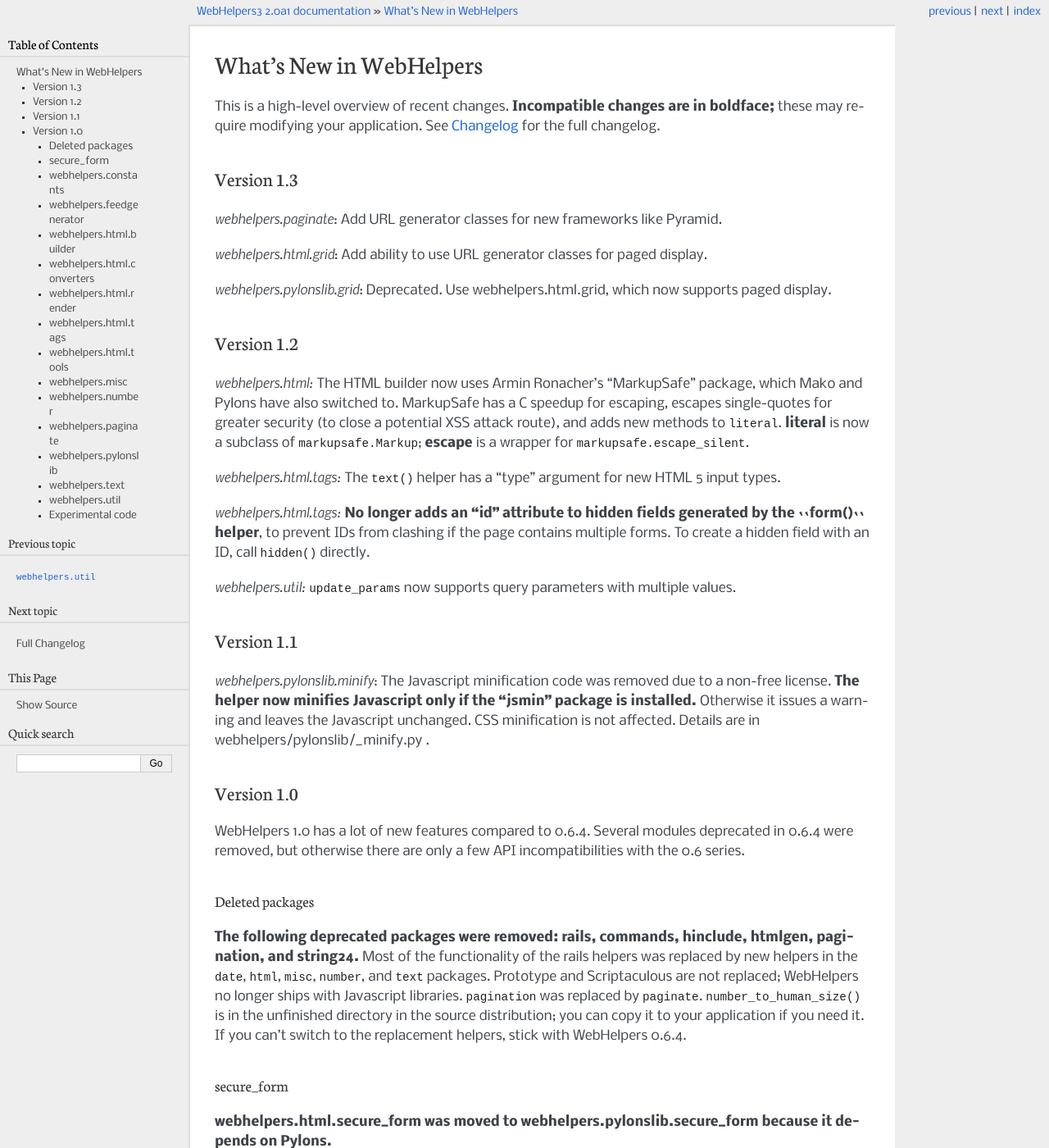
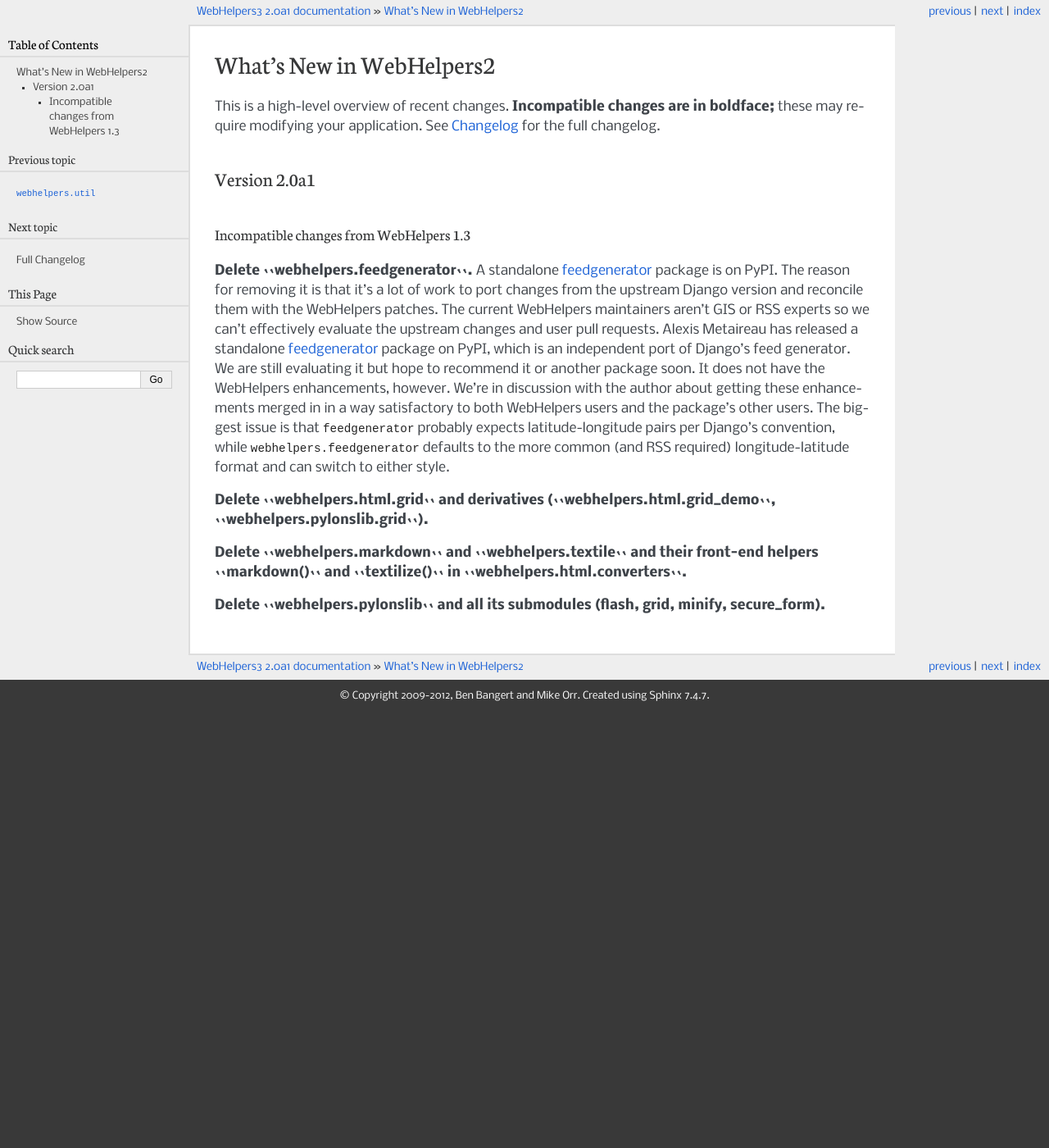
Before and after one commit to mikeorr/WebHelpers2, a Sphinx documentation site: the page built from docs/whats_new.rst, in a window 1280 px wide and 1400 px high. Shown: the whole window at 82% size. Built offline with Sphinx 7.4.7, drawn with Linux system fonts in a browser that asks for light colours; some of the changed text lies outside the part shown.

Commit message:
Document subpackage deletions.

```diff
--- a/docs/whats_new.rst
+++ b/docs/whats_new.rst
@@ -1,196 +1,38 @@
-What's New in WebHelpers
-========================
+What's New in WebHelpers2
+%%%%%%%%%%%%%%%%%%%%%%%%%
 
 This is a high-level overview of recent changes. **Incompatible changes are
 in boldface;** these may require modifying your application.  See `Changelog
 <changelog.html>`_ for the full changelog.
 
-Version 1.3
------------
+Version 2.0a1
+=============
 
-*webhelpers.paginate*: Add URL generator classes for new frameworks like
-Pyramid.
+Incompatible changes from WebHelpers 1.3
+----------------------------------------
 
-*webhelpers.html.grid*: Add ability to use URL generator classes for paged
-display.
+**Delete ``webhelpers.feedgenerator``.**  A standalone feedgenerator_ package
+is on PyPI. The reason for removing it is that it's a lot of work to port changes
+from the upstream Django version and reconcile them with the WebHelpers
+patches. The current WebHelpers maintainers aren't GIS or RSS experts so we
+can't effectively evaluate the upstream changes and user pull requests.
+Alexis Metaireau has released a standalone feedgenerator_ package on PyPI,
+which is an independent port of Django's feed generator. We are still
+evaluating it but hope to recommend it or another package soon. It does not
+have the WebHelpers enhancements, however. We're in discussion with the author
+about getting these enhancements merged in in a way satisfactory to both
+WebHelpers users and the package's other users. The biggest issue is that
+``feedgenerator`` probably expects latitude-longitude pairs per Django's
+convention, while ``webhelpers.feedgenerator`` defaults to the more common (and
+RSS required) longitude-latitude format and can switch to either style.
 
-*webhelpers.pylonslib.grid*: Deprecated. Use webhelpers.html.grid, which now
-supports paged display.
+**Delete ``webhelpers.html.grid`` and derivatives
+(``webhelpers.html.grid_demo``, ``webhelpers.pylonslib.grid``).**
 
-Version 1.2
------------
+**Delete ``webhelpers.markdown`` and ``webhelpers.textile`` and their front-end
+helpers ``markdown()`` and ``textilize()`` in ``webhelpers.html.converters``.**
 
-*webhelpers.html:* The HTML builder now uses Armin Ronacher's
-"MarkupSafe" package, which Mako and Pylons have also switched to.  MarkupSafe
-has a C speedup for escaping, escapes single-quotes for greater security (to
-close a potential XSS attack route), and adds new methods to ``literal``.
-**literal** is now a subclass of ``markupsafe.Markup``;
-**escape** is a wrapper for ``markupsafe.escape_silent``.
+**Delete ``webhelpers.pylonslib`` and all its submodules (flash, grid, minify,
+secure_form).**
 
-*webhelpers.html.tags:* The ``text()`` helper has a "type" argument for new
-HTML 5 input types.
-
-*webhelpers.html.tags:* **No longer adds an "id" attribute to hidden fields
-generated by the ``form()`` helper**, to prevent IDs from clashing if the page
-contains multiple forms. To create a hidden field with an ID, call ``hidden()``
-directly.
-
-*webhelpers.util:* ``update_params`` now supports query parameters with
-multiple values.
-
-Version 1.1
------------
-
-*webhelpers.pylonslib.minify*: The Javascript minification code was removed
-due to a non-free license. **The helper now minifies Javascript only if the
-"jsmin" package is installed.**  Otherwise it issues a warning and leaves the
-Javascript unchanged. CSS minification is not affected. Details are in
-webhelpers/pylonslib/_minify.py .
-
-Version 1.0
------------
-
-WebHelpers 1.0 has a lot of new features compared to 0.6.4. Several modules
-deprecated in 0.6.4 were removed, but otherwise there are only a few API
-incompatibilities with the 0.6 series.
-
-Deleted packages
-++++++++++++++++
-
-**The following deprecated packages were removed: rails, commands, hinclude,
-htmlgen, pagination, and string24.** Most of the functionality of the rails
-helpers was replaced by new helpers in the ``date``, ``html``, ``misc``,
-``number``, and ``text`` packages. Prototype and Scriptaculous are not
-replaced; WebHelpers no longer ships with Javascript libraries.  ``pagination``
-was replaced by ``paginate``.  ``number_to_human_size()`` is in the unfinished
-directory in the source distribution; you can copy it to your application if
-you need it.  If you can't switch to the replacement helpers,
-stick with WebHelpers 0.6.4.
-
-secure_form
-+++++++++++
-
-**webhelpers.html.secure_form was moved to
-webhelpers.pylonslib.secure_form because it depends on Pylons.**
-
-webhelpers.constants
-++++++++++++++++++++
-
-**uk_counties() now returns tuples rather than strings.**
-
-webhelpers.feedgenerator
-++++++++++++++++++++++++
-
-``webhelpers.feedgenerator`` was upgraded to the Django original (December 2009
-version), and the "Geo" classes were added for geographical (GIS) feeds.
-Points are latitude/longitude by default, but there's a flag if your data is
-longitude first (as Django is). A ``Geometry`` class was reverse engineered for
-other geometries, but it's untested.  Add a "published" property for Atom
-feeds.
-
-webhelpers.html.builder
-+++++++++++++++++++++++
-
-New method for producing CDATA sections.  The basic tag builders have a ``_nl``
-flag to add a newline between content elements and after the tag for
-readability.
-
-webhelpers.html.converters
-++++++++++++++++++++++++++
-
-``markdown()`` adds an argument to choose a Markdown implementation.
-The Markdown included in WebHelpers will remain at version 1.7, but Markdown
-2.x is available on PyPI, and a separate implementation confusingly called
-"Markdown2" is also available on PyPI.
-
-webhelpers.html.render
-++++++++++++++++++++++
-
-New helpers to render HTML to text, and to sanitize user input by stripping
-HTML tags.
-
-webhelpers.html.tags
-++++++++++++++++++++
-
-New helpers to add CSS classes to a tag
-programmatically, to support option groups in <select> tags, and to generate
-<!doctype> and <?xml ?> declarations.
-
-``image()`` can calculate the width and height of an image automatically, using
-either the Python Imaging Library (PIL) or a pure Python algorithm in
-``webhelpers.media``.
-
-``form()`` puts its hidden "_method" field in a <div> for
-XHTML compliance, and the ``hidden()`` helper has a magic ID attribute to match
-the other helpers.
-
-webhelpers.html.tools
-+++++++++++++++++++++
-
-Ported ``js_obfuscate()`` from the old rails helpers.
-
-``highlight()`` adds new arguments for flexibility, and
-is reimplemented using the HTML builder. **The 'highlighter' argument is
-deprecated.**
-
-webhelpers.misc
-+++++++++++++++
-
-New helpers to flatten nested lists and tuples, and to
-gather all the subclasses of a specified class. There's an exception
-``OverwriteError``, a ``DeclarativeException`` class for making your own
-exceptions with constant messages, and a ``deprecate`` function.
-
-webhelpers.number
-+++++++++++++++++
-``format_data_size()`` and its derivatives ``format_byte_size()`` and
-``format_bit_size()`` provide a convenient way to display numbers using SI
-units ("1.2 kilobytes", "1.2 kB", "1.0 KiB").
-
-webhelpers.paginate
-+++++++++++++++++++
-
-``webhelpers.paginate`` has a new algorithm for generating URLs for page links,
-has some enhancements for Javascript, works with all versions of SQLAlchemy 0.4
-and higher, and has a presliced list option.
-
-On Pylons it will use ``pylons.url.current`` as the URL generator, or fall back
-to ``routes.url_for`` if that is not available. You can also pass a callback
-function to the constructor to implement a custom generator. If none of these
-are available, you'll get a ``NotImplementedError``. Previous versions of
-WebHelpers (through 1.0b5) used ``routes.url_for`` unconditionally, but that
-function is deprecated and is not supported in Pylons 1.x.
-
-webhelpers.pylonslib
-++++++++++++++++++++
-
-``webhelpers.pylonslib`` is now a package. The ``Flash`` class accepts severity
-categories, which you can use to style more severe messages differently. **The
-session structure is different, so delete existing HTTP sessions when
-upgrading.**
-
-webhelpers.text
-++++++++++++++++
-
-``webhelpers.text`` adds a suite of helpers from Ruby's stringex package to
-convert strings to URL-friendly format, and to remove inconvenient accents from
-characters, etc.
-
-webhelpers.util
-+++++++++++++++
-
-New helper to update the query parameters in a URL.
-
-Experimental code
-+++++++++++++++++
-
-``webhelpers.html.grid`` and ``webhelpers.pylonslib.grid`` contain helpers to
-make an HTML table from a list of objects such as database records. It has
-a demo program and an optional stylesheet.  It's "experimental" because the
-docs aren't very clear and the API could maybe do with some changes.  But it works.
-
-``webhelpers.pylonslib.minify`` contains versions of ``javascript_link()`` and
-``stylesheet_link()`` that compress their files. It's experimental because
-their tests fail, so they probably don't work.
-
-Other experiments are in the "unfinished" directory in the source distribution.
+.. _feedgenerator: http://pypi.python.org/pypi/feedgenerator/1.2.1
```
